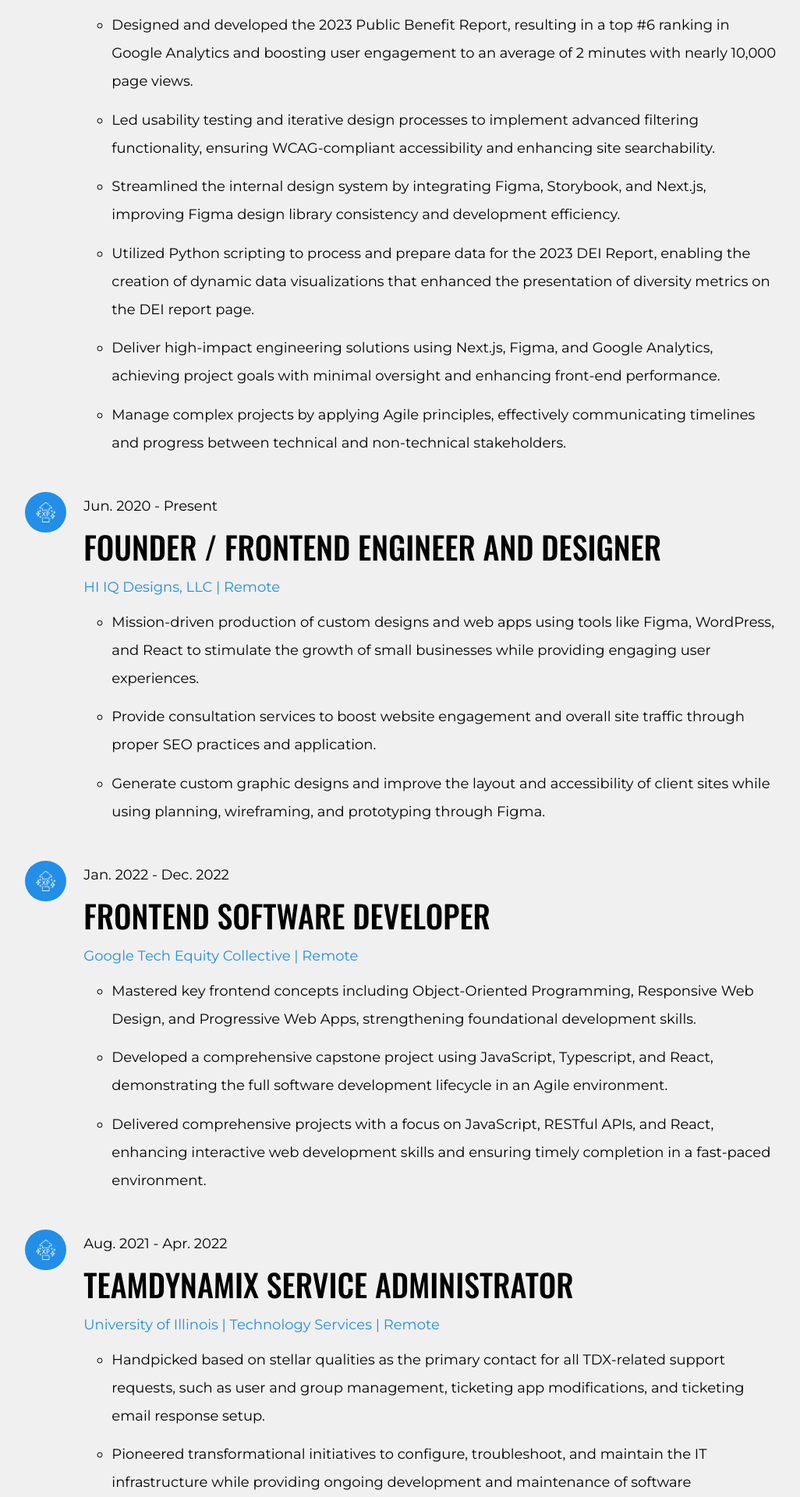
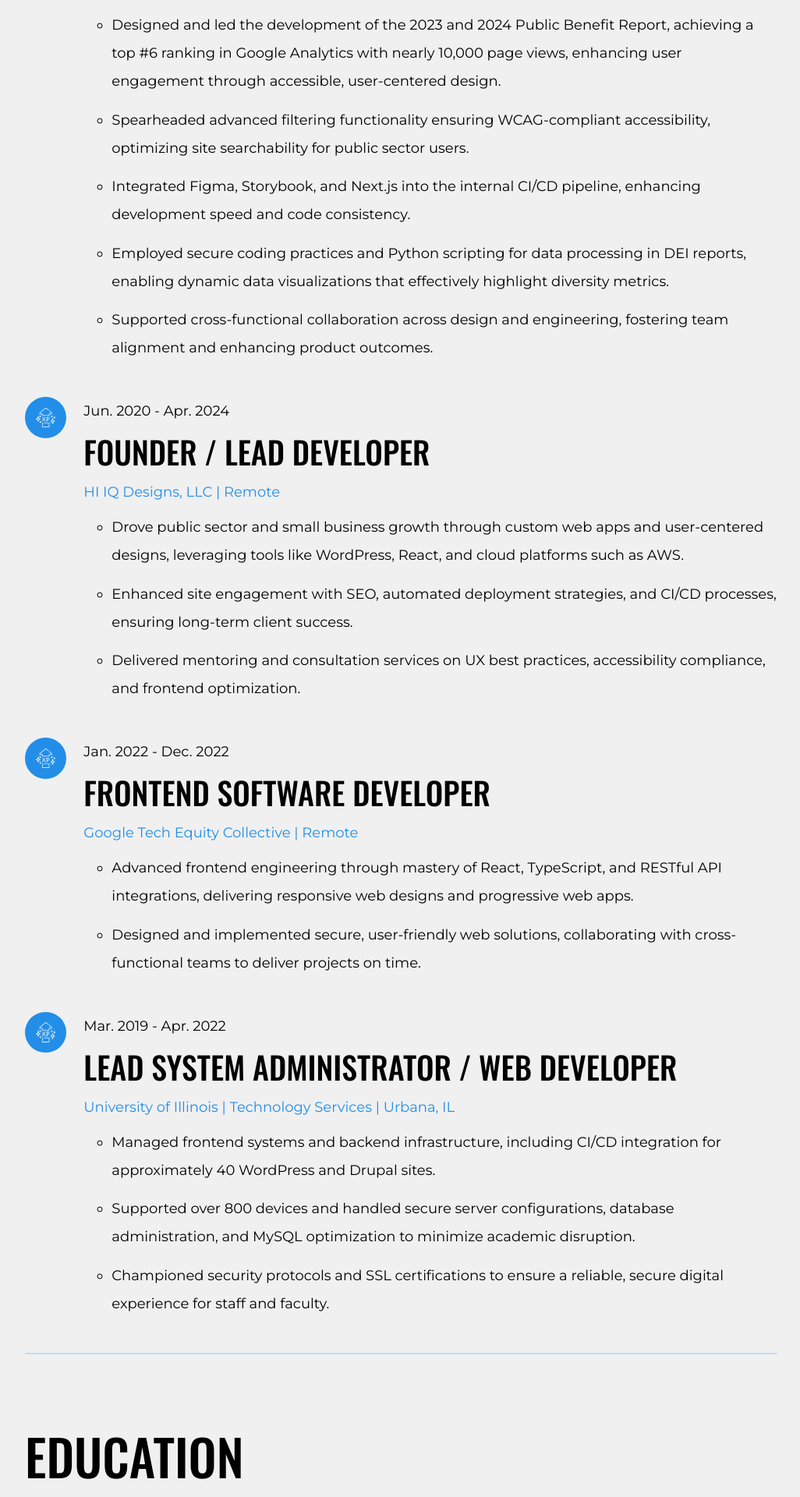
Before and after one commit to mqwebster/mqwebster, a Next.js app: page / in a window 1280 px wide. Shown: the part 7180-9100 px from the top of the page at 78% size, without its empty margins (247-1273 px from the left). Built offline with nearby package versions, Linux system fonts and the light colour scheme; no server answers.

Commit message:
updated resume bullet points under resume section

```diff
--- a/app/data/resumeData.js
+++ b/app/data/resumeData.js
@@ -15,23 +15,22 @@ export const resumeData = {
       title: "Frontend Engineer / Designer",
       location: "Nava PBC | Communications | Remote",
       list: [
-        "Designed and developed the 2023 Public Benefit Report, resulting in a top #6 ranking in Google Analytics and boosting user engagement to an average of 2 minutes with nearly 10,000 page views.",
-        "Led usability testing and iterative design processes to implement advanced filtering functionality, ensuring WCAG-compliant accessibility and enhancing site searchability.",
-        "Streamlined the internal design system by integrating Figma, Storybook, and Next.js, improving Figma design library consistency and development efficiency.",
-        "Utilized Python scripting to process and prepare data for the 2023 DEI Report, enabling the creation of dynamic data visualizations that enhanced the presentation of diversity metrics on the DEI report page.",
-        "Deliver high-impact engineering solutions using Next.js, Figma, and Google Analytics, achieving project goals with minimal oversight and enhancing front-end performance.",
-        "Manage complex projects by applying Agile principles, effectively communicating timelines and progress between technical and non-technical stakeholders.",
+        "Designed and led the development of the 2023 and 2024 Public Benefit Report, achieving a top #6 ranking in Google Analytics with nearly 10,000 page views, enhancing user engagement through accessible, user-centered design.",
+        "Spearheaded advanced filtering functionality ensuring WCAG-compliant accessibility, optimizing site searchability for public sector users.",
+        "Integrated Figma, Storybook, and Next.js into the internal CI/CD pipeline, enhancing development speed and code consistency.",
+        "Employed secure coding practices and Python scripting for data processing in DEI reports, enabling dynamic data visualizations that effectively highlight diversity metrics.",
+        "Supported cross-functional collaboration across design and engineering, fostering team alignment and enhancing product outcomes.",
       ],
     },
     {
       id: 2,
-      date: "Jun. 2020 - Present",
-      title: "Founder / Frontend Engineer and Designer",
+      date: "Jun. 2020 - Apr. 2024",
+      title: "Founder / Lead Developer",
       location: "HI IQ Designs, LLC | Remote",
       list: [
-        "Mission-driven production of custom designs and web apps using tools like Figma, WordPress, and React to stimulate the growth of small businesses while providing engaging user experiences.",
-        "Provide consultation services to boost website engagement and overall site traffic through proper SEO practices and application.",
-        "Generate custom graphic designs and improve the layout and accessibility of client sites while using planning, wireframing, and prototyping through Figma.",
+        "Drove public sector and small business growth through custom web apps and user-centered designs, leveraging tools like WordPress, React, and cloud platforms such as AWS.",
+        "Enhanced site engagement with SEO, automated deployment strategies, and CI/CD processes, ensuring long-term client success.",
+        "Delivered mentoring and consultation services on UX best practices, accessibility compliance, and frontend optimization.",
       ],
     },
     {
@@ -40,31 +39,19 @@ export const resumeData = {
       title: "Frontend Software Developer",
       location: "Google Tech Equity Collective | Remote",
       list: [
-        "Mastered key frontend concepts including Object-Oriented Programming, Responsive Web Design, and Progressive Web Apps, strengthening foundational development skills.",
-        "Developed a comprehensive capstone project using JavaScript, Typescript, and React, demonstrating the full software development lifecycle in an Agile environment.",
-        "Delivered comprehensive projects with a focus on JavaScript, RESTful APIs, and React, enhancing interactive web development skills and ensuring timely completion in a fast-paced environment.",
+        "Advanced frontend engineering through mastery of React, TypeScript, and RESTful API integrations, delivering responsive web designs and progressive web apps.",
+        "Designed and implemented secure, user-friendly web solutions, collaborating with cross-functional teams to deliver projects on time.",
       ],
     },
     {
       id: 4,
-      date: "Aug. 2021 - Apr. 2022",
-      title: "TeamDynamix Service Administrator",
-      location: "University of Illinois | Technology Services | Remote",
-      list: [
-        "Handpicked based on stellar qualities as the primary contact for all TDX-related support requests, such as user and group management, ticketing app modifications, and ticketing email response setup.",
-        "Pioneered transformational initiatives to configure, troubleshoot, and maintain the IT infrastructure while providing ongoing development and maintenance of software applications used.",
-        "Laid groundwork to provide the system, network, and database administration support, including maintenance of the database and all underlying system infrastructure, such as servers, hardware, software, network routers, and more.",
-      ],
-    },
-    {
-      id: 5,
       date: "Mar. 2019 - Apr. 2022",
-      title: "Web Development Administrator",
+      title: "Lead System Administrator / Web Developer",
       location: "University of Illinois | Technology Services | Urbana, IL",
       list: [
-        "Spearheaded backend infrastructure management, including server patching, WordPress and Drupal setup and maintenance of around 40 sites, and PHP file permission access management.",
-        "Operated MySQL database instances for querying and optimization in conjunction with Drupal sites.",
-        "Administered CPanel to manage server-side configurations and troubleshoot issues for well over 10,000 website content files.",
+        "Managed frontend systems and backend infrastructure, including CI/CD integration for approximately 40 WordPress and Drupal sites.",
+        "Supported over 800 devices and handled secure server configurations, database administration, and MySQL optimization to minimize academic disruption.",
+        "Championed security protocols and SSL certifications to ensure a reliable, secure digital experience for staff and faculty.",
       ],
     },
   ],
```
